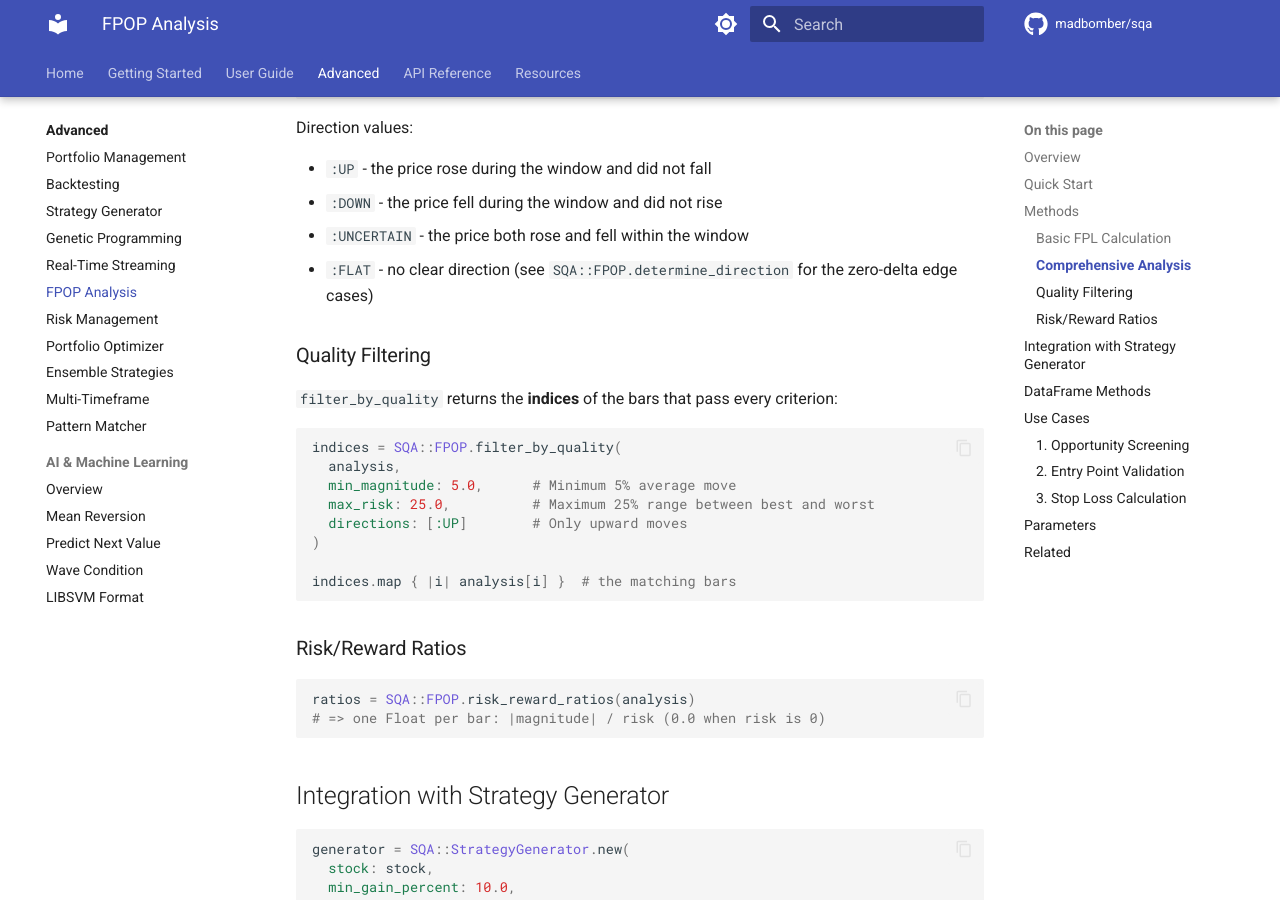
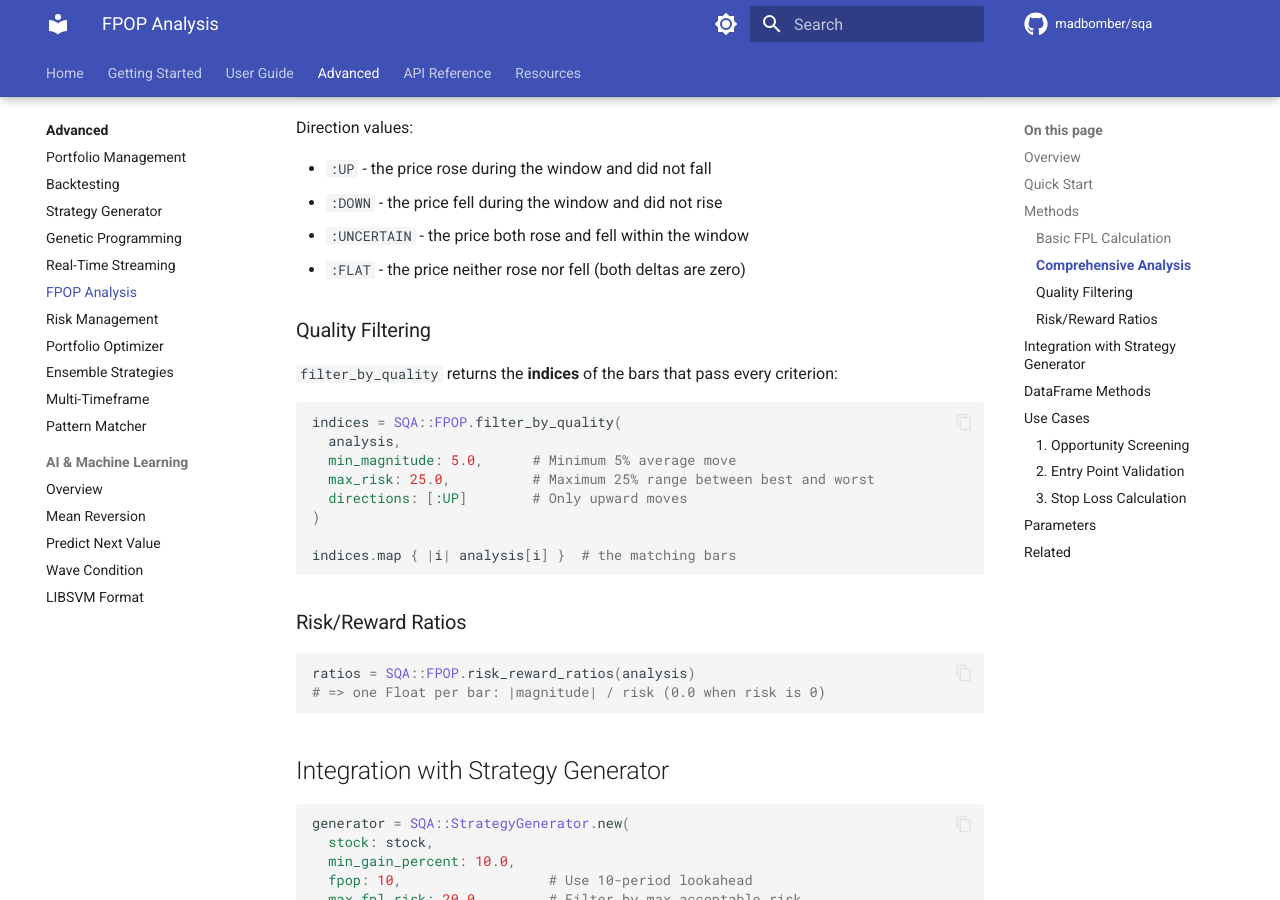
Before and after one commit to MadBomber/sqa, an MkDocs documentation site: the page built from docs/advanced/fpop.md, in a window 1280 px wide and 900 px high, scrolled down 1381 px. Built offline with MkDocs 1.6.1 and Material for MkDocs 9.7.7, drawn with Linux system fonts in a browser that asks for light colours; comment, search, counter and statistics services are not loaded.

Commit message:
docs(changelog): drop stray line and add Unreleased entries for #69-#77
Remove the literal 'CHANGELOG.md' line that came in with #88, add one entry per merged PR #69-#77 that was missing (including the behaviour changes from #73, #75 and #76), and update docs/advanced/fpop.md so :FLAT matches determine_direction after #87.

```diff
--- a/docs/advanced/fpop.md
+++ b/docs/advanced/fpop.md
@@ -65,8 +65,7 @@ Direction values:
 - `:UP` - the price rose during the window and did not fall
 - `:DOWN` - the price fell during the window and did not rise
 - `:UNCERTAIN` - the price both rose and fell within the window
-- `:FLAT` - no clear direction (see `SQA::FPOP.determine_direction` for the
-  zero-delta edge cases)
+- `:FLAT` - the price neither rose nor fell (both deltas are zero)
 
 ### Quality Filtering
 
```
Also changed, not shown: CHANGELOG.md (+10 -1 lines).
